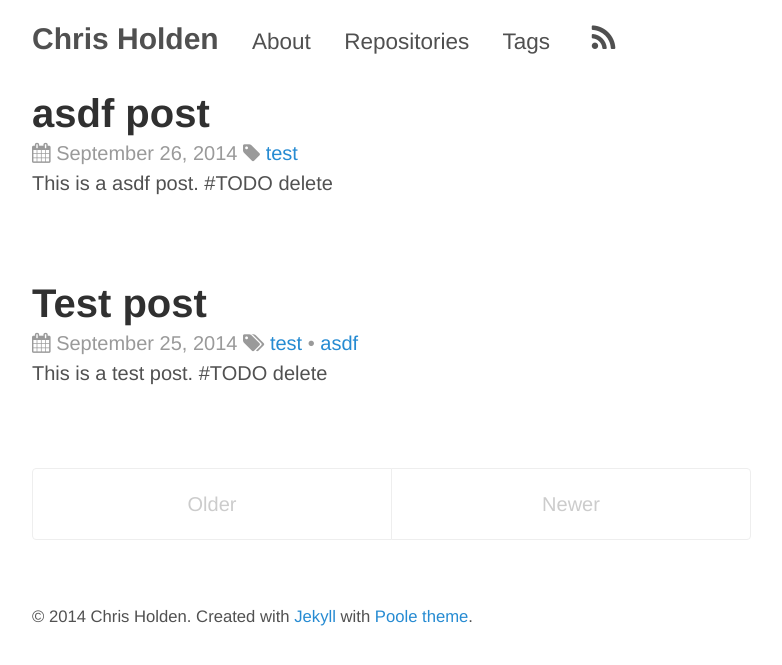
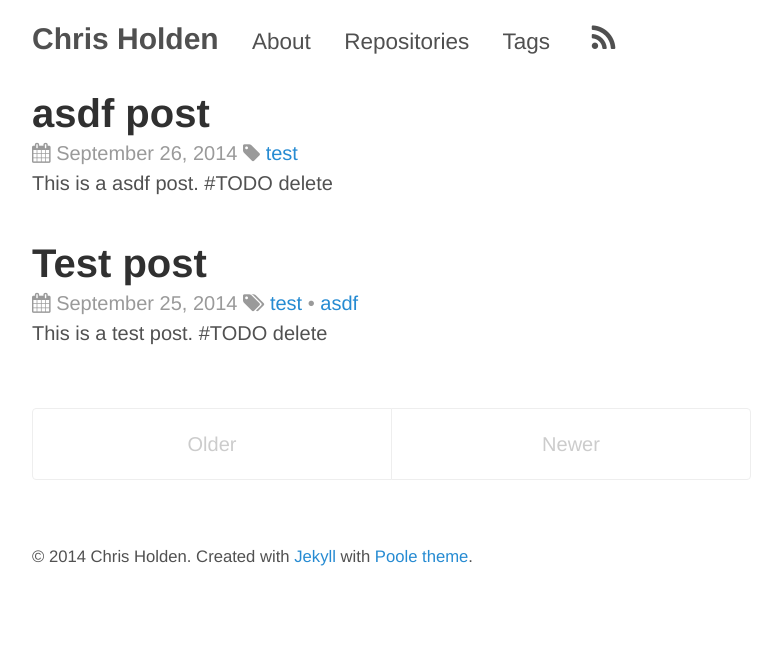
Before and after one commit to ceholden/ceholden.github.io, a Jekyll site: the page built from index.html, in a window 1280 px wide. Shown: the top 665 px of the page, without its empty margins (248-1030 px from the left). Built offline with Jekyll 4.4.1, drawn with Linux system fonts in a browser that asks for light colours; nearby versions of some CDN libraries; Markdown is read by kramdown in place of the engine named in the settings; the list of posts is cut into pages by our own code.

Commit message:
Less space after posts in listings

```diff
--- a/public/css/poole.css
+++ b/public/css/poole.css
@@ -330,7 +330,7 @@ tbody tr:nth-child(odd) th {
 
 .page,
 .post {
-  margin-bottom: 4em;
+  margin-bottom: 2em;
 }
 
 /* Blog post or page title */
```
